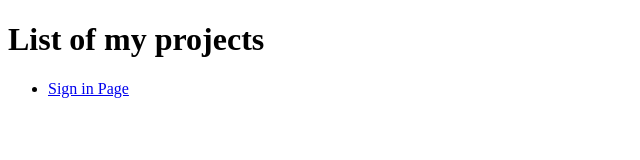
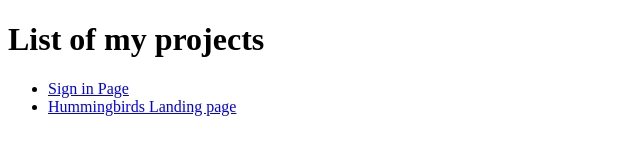
Before and after one commit to DeWizardd/Portfolio, a plain HTML site: page index.html in a window 1280 px wide. Shown: the whole page, without its empty margins (0-640 px from the left). Drawn offline with Linux system fonts and the light colour scheme.

Commit message:
Update index.html

```diff
--- a/index.html
+++ b/index.html
@@ -9,6 +9,7 @@
     <h1>List of my projects</h1>
     <ul>
         <li><a href="./projects/-001-Sign-in-and-Sign-up-page-main/index.html">Sign in Page</a></li>
+        <li><a href="./projects/Hummingbirds/index.html">Hummingbirds Landing page</a></li>
     </ul>
 </body>
 </html>
```
